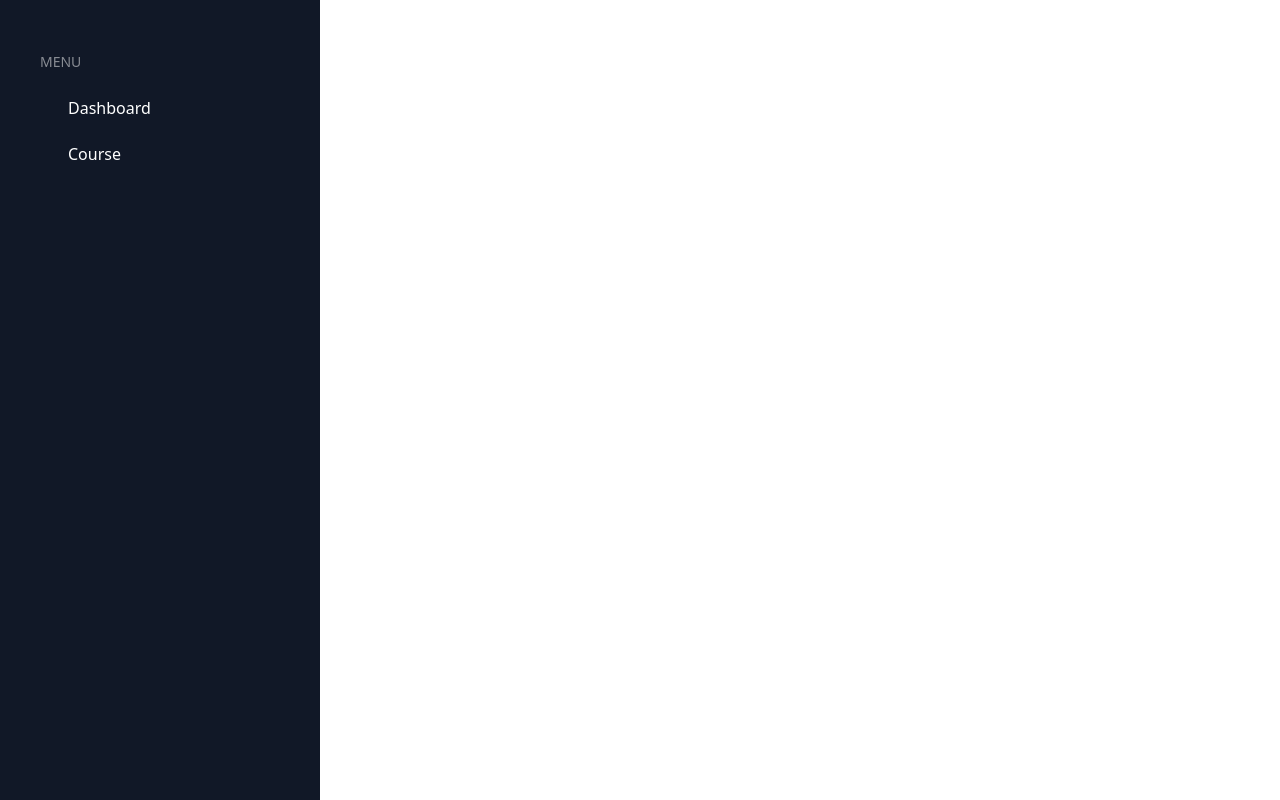
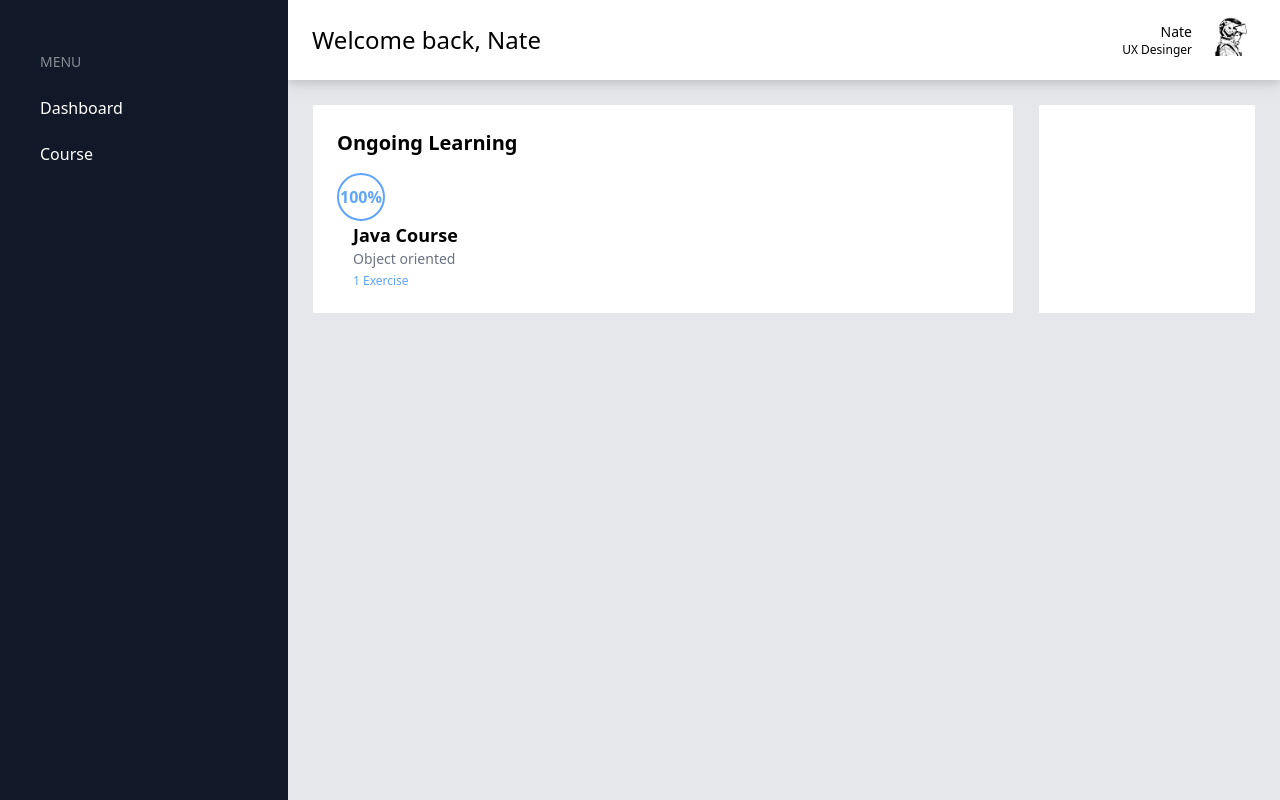
Before and after one commit to NateNats/dashboard-menu, a website: page dashboard.html in a window 1280 px wide. Drawn offline with nearby package versions, Linux system fonts and the light colour scheme.

Commit message:
add sidebar and main content (on progress)

```diff
--- a/dashboard.html
+++ b/dashboard.html
@@ -9,8 +9,9 @@
 <body>
     <!--start: page wrapper-->
     <div class="flex h-screen overflow-hidden">
-        <!--start: dashboard-->
-        <aside : class="left-0 top-0 z-9999 flex h-screen w-80 flex-col bg-black duration-300 ease-linear bg-gray-900">
+
+        <!--start: sidebar-->
+        <aside : class="left-0 top-0 z-9999 flex h-screen w-72 flex-col bg-black duration-300 ease-linear bg-gray-900">
             <!--start: sidebar header-->
             <div class="flex items-center justify-between gap-2 px-6 py-5.5 lg:py-6.5">
             </div>
@@ -22,22 +23,23 @@
                         <!--start: menu group-->
                             <div>
                                 <h2 class="mb-4 ml-4 text-sm font-medium text-white text-opacity-50">MENU</h2>
-
                                 <ul class="mb-6 flex flex-col gap-1.5">
                                     <li>
-                                        <a href="" class="group relative flex items-center gap-2.5 rounded-sm px-4 py-2 font-medium text-bodydark1 duration-300 ease-in-out hover:bg-graydark dark:hover:bg-meta-4">
+                                        <a href="#" class="group relative flex items-center gap-2.5 rounded-sm px-4 py-2 font-medium text-white hover:bg-gray-700 rounded focus:outline-none focus:ring focus:ring-gray-200">
+                                        <!--
                                             <svg class="fill-current" width="18" height="18" viewBox="0 0 18 18" fill="none">
-                                                <!--icon not available-->
                                             </svg>
+                                        -->
                                             <h3 class="text-white">Dashboard</h3>
                                         </a>
                                     </li>
 
                                     <li>
-                                        <a href="" class="group relative flex items-center gap-2.5 rounded-sm px-4 py-2 font-medium text-bodydark1 hover:bg-graydark dark:hover:bg-meta-4">
+                                        <a href="#" class="group relative flex items-center gap-2.5 rounded-sm px-4 py-2 font-medium text-white hover:bg-gray-700 rounded focus:outline-none focus:ring focus:ring-gray-200">
+                                            <!--
                                             <svg class="fill-current" width="18" height="18" viewBox="0 0 18 18" fill="none">
-                                            <!--icon not available-->
                                             </svg>
+                                            -->
                                             <h3 class="text-white">Course</h3>
                                         </a>
                                     </li>
@@ -48,7 +50,76 @@
                 <!--end: sidebar menu-->
             </div>
         </aside>
-        <!--end: dashboard-->
+        <!--end: sidebar-->
+
+        <!--start: content area-->
+        <div class="relative flex flex-1 flex-col overflow-y-auto overflow-x-hidden">
+
+            <!--start: header-->
+            <header class="sticky top-0 z-999 flex w-full bg-white drop-shadow-lg dark:bg-boxdark dark:drop-shadow-none">
+                <div class="flex flex-grow items-center justify-between px-4 py-4 shadow-2 md:px-6 2xl:px-11">
+                    <div class="hidden sm:block">
+                        <h1 class="font-medium text-2xl">Welcome back, Nate</h1>
+                    </div>
+
+                    <div class="flex items-center gap-3 2xsm:gap-7">
+                        <ul class="flex items-center 2xsm:gap-4">
+                        <!--bell icon area-->
+                            <li></li>
+                        </ul>
+
+                        <!--user area-->
+                        <div class="relative">
+                            <a class="flex items-center gap-4" href="#">
+                                <span class="hidden text-right lg:block">
+                                    <span class="block text-sm font-medium text-black dark:text-white">Nate</span>
+                                    <span class="block text-xs font-medium">UX Desinger</span>
+                                </span>
+
+                                <span class="h-12 w-12 rounded">
+                                <img src="src/css/profile.jpg" alt="user photo profile">
+                                </span>
+                            </a>
+                        </div>
+                    </div>
+                </div>
+            </header>
+            <!--end: header-->
+
+            <main class="bg-gray-200 h-full w-full">
+                <div class="mx-auto max-w-screen-2xl p-4 md:p-6 2xl:p-10">
+
+                    <!--start: card container-->
+                    <div class="grid grid-cols-1 gap-4 md:grid-cols-2 md:gap-6 xl:grid-cols-4 2xl:gap-7.55">
+
+                    <!--card 1-->
+                        <div class="col-span-1 xl:col-span-3 rounded-sm border border stroke bg-white p-6 shadow-default dark:border-strokedark dark:bg-boxdark">
+                            <div class="flex flex-col">
+                                <h2 class="text-xl font-semibold mb-4">Ongoing Learning</h2>
+                                    <div class="w-12 h-12 rounded-full border-2 border-blue-400 flex items-center justify-center text-blue-400 font-semibold">100%</div>
+                                    <div class="ml-4">
+                                        <div class="font-semibold text-lg">Java Course</div>
+                                        <div class="text-sm text-gray-500">Object oriented</div>
+                                        <div class="text-blue-400 text-xs mt-1">1 Exercise</div>
+                                    </div>
+                            </div>
+                        </div>
+                    <!--card 1-->
+
+                    <!--card 2-->
+                        <div class="rounded-sm border border-stroke bg-white px-7.5 py-6 shadow-default dark:border-strokedark dark:bg-boxdark">
+                            <div>
+
+                            </div>
+                        </div>
+                    <!--card 2-->
+                    </div>
+                    <!--end: card container-->
+
+                </div>
+            </main>
+        </div>
+        <!--end: content area-->
     </div>
     <!--end: page wrapper-->
 </body>
```
Also changed, not shown: src/css/profile.jpg (added).
